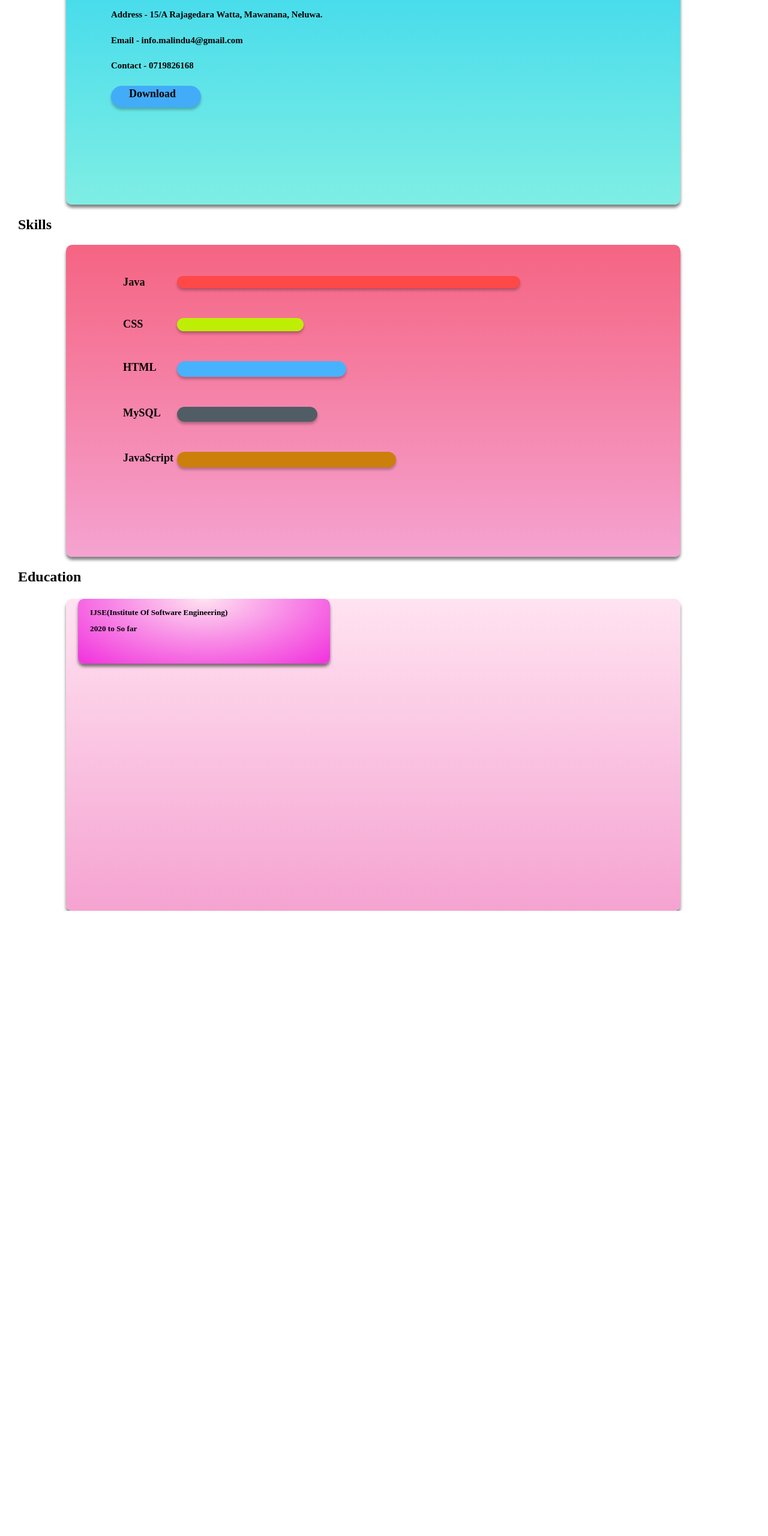
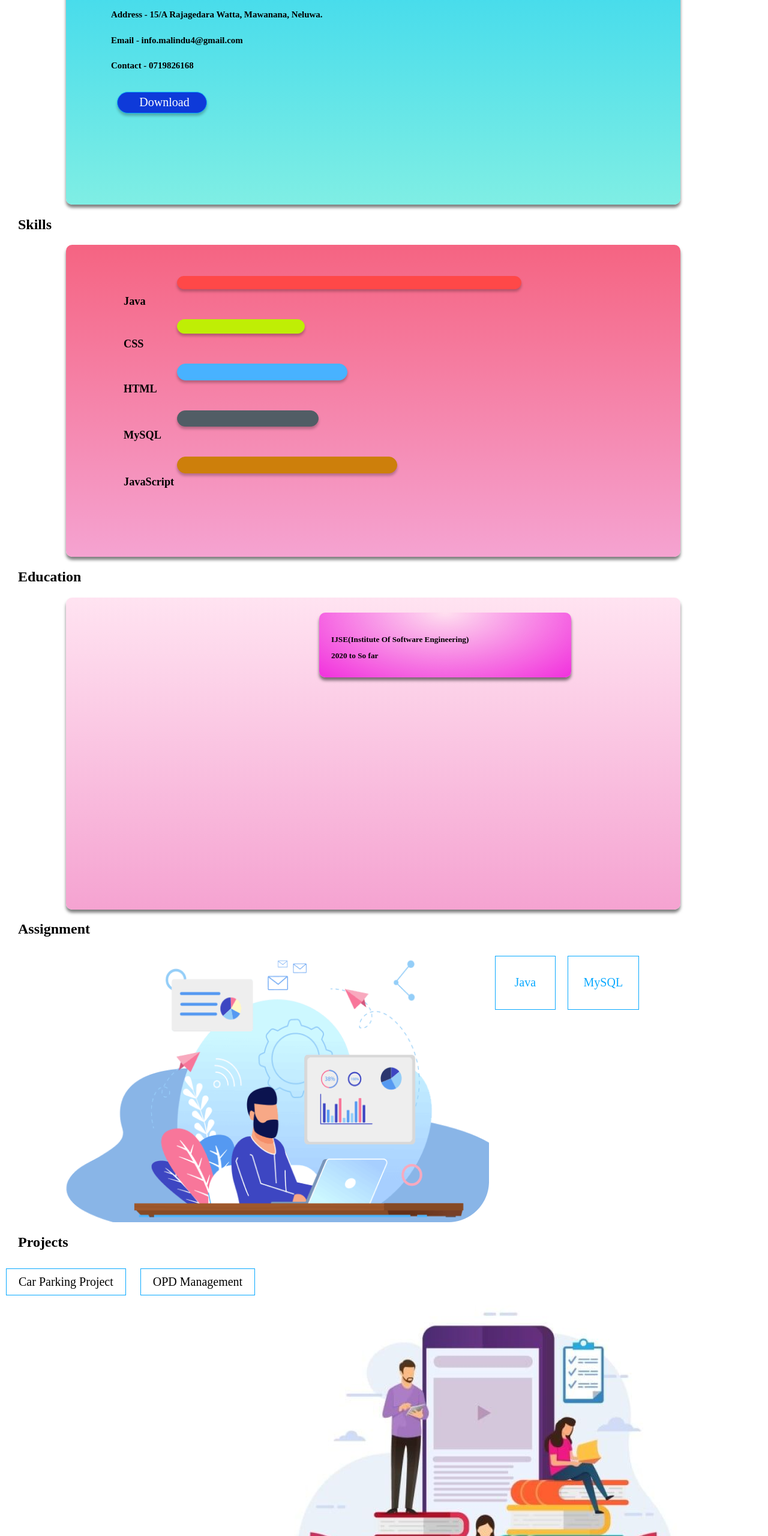
Before and after one commit to MalinduPabasara/MyProfile, a plain HTML site: page index.html in a window 1280 px wide. Shown: the part 960-3520 px from the top of the page at 60% size. Before the commit the page ends 2478 px from the top, so only its background shows below. Drawn offline with Linux system fonts and the light colour scheme.

Commit message:
Updated myprofile v.0.4

```diff
--- a/assets/css/stylesheet.css
+++ b/assets/css/stylesheet.css
@@ -120,25 +120,38 @@ drop-shadow(0 px 4 px 4 px rgba(0, 0, 0, 0.25));
     height: 36px;
     left: 168px;
     top: 408px;
-    background: #42ACF9;
+    background: #0e3ad9;
     box-shadow: 0px 4px 4px rgba(0, 0, 0, 0.25);
     border-radius: 27px;
-    transition: all 0.3s ease-in-out;
+    /*transition: all 0.3s ease-in-out;*/
+    border: 1px solid #09a9ff;
+    /*background: none;*/
+    padding: 10px 20px;
+    font-size: 20px;
+    font-family: "montserrat";
+    color: #ffffffff;
+    cursor: pointer;
+    margin: 10px;
+    transition: 0.8s;
+    overflow: hidden;
+    padding-left: 28px;
+    padding-top: 5px;
 }
-.dbutton:hover{
+
+.dbutton:hover {
     transform: scale(1.00);
     backdrop-filter: blur(5px);
-    background: radial-gradient(at 50% 0%,rgba(0,0,0,0), rgb(2, 94, 231));
-    box-shadow: 2px 5px 8px rgba(0,0,0,0.5);
+    background: radial-gradient(at 50% 0%, rgb(32, 210, 162), rgb(2, 94, 231));
+    box-shadow: 2px 5px 8px rgba(0, 0, 0, 0.5);
 }
 
-#buttonD {
-    padding-left: 30px;
-    padding-top: 7px;
-    text-decoration: none;
-    font-size: 18px;
-    color: black;
-}
+/*.dbutton {*/
+/*    padding-left: 30px;*/
+/*    padding-top: 7px;*/
+/*    text-decoration: none;*/
+/*    font-size: 18px;*/
+/*    color: black;*/
+/*}*/
 
 .skills {
     width: 80vw;
@@ -179,17 +192,19 @@ drop-shadow(0 px 4 px 4 px rgba(0, 0, 0, 0.25));
     left: 369px;
     top: 1524.8px;
     background: #FF4848;
+    border: 1px solid #FF4848;
     box-shadow: 0px 4px 4px rgba(0, 0, 0, 0.25);
     border-radius: 39px;
     transform: matrix(1, 0, 0, 1, 0, 0);
     transition: all 0.3s ease-in-out;
 }
-.javaclass:hover{
-    transform: scale(1.00);
-    backdrop-filter: blur(5px);
-    background: radial-gradient(at 50% 0%,rgba(0,0,0,0), rgba(176, 6, 6, 0.3));
-    box-shadow: 2px 5px 8px rgba(0,0,0,0.5);
-}
+
+/*.javaclass:hover{*/
+/*    transform: scale(1.00);*/
+/*    backdrop-filter: blur(5px);*/
+/*    background: radial-gradient(at 50% 0%,rgba(0,0,0,0), rgba(176, 6, 6, 0.3));*/
+/*    box-shadow: 2px 5px 8px rgba(0,0,0,0.5);*/
+/*}*/
 
 .cssclass {
     width: 210.92px;
@@ -198,17 +213,19 @@ drop-shadow(0 px 4 px 4 px rgba(0, 0, 0, 0.25));
     top: 1581.18px;
 
     background: #BFEE05;
+    border: 1px solid #BFEE05;
     box-shadow: 0px 4px 4px rgba(0, 0, 0, 0.25);
     border-radius: 39px;
     transform: matrix(1, 0, 0, 1, 0, 0);
     transition: all 0.3s ease-in-out;
 }
-.cssclass:hover{
-    transform: scale(1.00);
-    backdrop-filter: blur(5px);
-    background: radial-gradient(at 50% 0%,rgba(0,0,0,0), rgb(61, 210, 6));
-    box-shadow: 2px 5px 8px rgba(0,0,0,0.5);
-}
+
+/*.cssclass:hover{*/
+/*    transform: scale(1.00);*/
+/*    backdrop-filter: blur(5px);*/
+/*    background: radial-gradient(at 50% 0%,rgba(0,0,0,0), rgb(61, 210, 6));*/
+/*    box-shadow: 2px 5px 8px rgba(0,0,0,0.5);*/
+/*}*/
 
 .htmlclass {
     width: 281.95px;
@@ -217,17 +234,19 @@ drop-shadow(0 px 4 px 4 px rgba(0, 0, 0, 0.25));
     top: 1653.35px;
 
     background: #48B2FF;
+    border: 1px solid #48B2FF;
     box-shadow: 0px 4px 4px rgba(0, 0, 0, 0.25);
     border-radius: 39px;
     transform: matrix(1, 0, 0, 1, 0, 0);
     transition: all 0.3s ease-in-out;
 }
-.htmlclass:hover{
-    transform: scale(1.00);
-    backdrop-filter: blur(5px);
-    background: radial-gradient(at 50% 0%,rgba(0,0,0,0), rgb(22, 69, 224));
-    box-shadow: 2px 5px 8px rgba(0,0,0,0.5);
-}
+
+/*.htmlclass:hover{*/
+/*    transform: scale(1.00);*/
+/*    backdrop-filter: blur(5px);*/
+/*    background: radial-gradient(at 50% 0%,rgba(0,0,0,0), rgb(22, 69, 224));*/
+/*    box-shadow: 2px 5px 8px rgba(0,0,0,0.5);*/
+/*}*/
 
 .mysql {
     width: 233.5px;
@@ -236,17 +255,19 @@ drop-shadow(0 px 4 px 4 px rgba(0, 0, 0, 0.25));
     top: 1723.4px;
 
     background: #515D65;
+    border: 1px solid #515D65;
     box-shadow: 0px 4px 4px rgba(0, 0, 0, 0.25);
     border-radius: 39px;
     transform: matrix(1, 0, 0, 1, 0, 0);
     transition: all 0.3s ease-in-out;
 }
-.mysql:hover{
-    transform: scale(1.00);
-    backdrop-filter: blur(5px);
-    background: radial-gradient(at 50% 0%,rgba(0,0,0,0), rgb(161, 171, 171));
-    box-shadow: 2px 5px 8px rgba(0,0,0,0.5);
-}
+
+/*.mysql:hover{*/
+/*    transform: scale(1.00);*/
+/*    backdrop-filter: blur(5px);*/
+/*    background: radial-gradient(at 50% 0%,rgba(0,0,0,0), rgb(161, 171, 171));*/
+/*    box-shadow: 2px 5px 8px rgba(0,0,0,0.5);*/
+/*}*/
 
 .js {
     width: 365.33px;
@@ -255,17 +276,19 @@ drop-shadow(0 px 4 px 4 px rgba(0, 0, 0, 0.25));
     top: 1797.4px;
 
     background: #CD7F0B;
+    border: 1px solid #CD7F0B;
     box-shadow: 0px 4px 4px rgba(0, 0, 0, 0.25);
     border-radius: 39px;
     transform: matrix(1, 0, 0, 1, 0, 0);
     transition: all 0.3s ease-in-out;
 }
-.js:hover{
-    transform: scale(1.00);
-    backdrop-filter: blur(5px);
-    background: radial-gradient(at 50% 0%,rgba(0,0,0,0), rgb(229, 201, 5));
-    box-shadow: 2px 5px 8px rgba(0,0,0,0.5);
-}
+
+/*.js:hover{*/
+/*    transform: scale(1.00);*/
+/*    backdrop-filter: blur(5px);*/
+/*    background: radial-gradient(at 50% 0%,rgba(0,0,0,0), rgb(229, 201, 5));*/
+/*    box-shadow: 2px 5px 8px rgba(0,0,0,0.5);*/
+/*}*/
 
 #edumain {
     padding-left: 30px;
@@ -279,6 +302,8 @@ drop-shadow(0 px 4 px 4 px rgba(0, 0, 0, 0.25));
     margin-left: 110px;
     background: linear-gradient(to bottom, #FFE3F1, #f5a3d1);
 drop-shadow(0 px 4 px 4 px rgba(0, 0, 0, 0.25));
+    display: flex;
+
 }
 
 .eduijse {
@@ -287,7 +312,8 @@ drop-shadow(0 px 4 px 4 px rgba(0, 0, 0, 0.25));
     left: 788px;
     top: 2264px;
     background: #f56482;
-    margin-left: 20px;
+    margin-left: 422px;
+    margin-top: 25px;
 
     /*border: 1px solid rgba(255,255,255,0.4);*/
     border-radius: 10px;
@@ -315,3 +341,121 @@ drop-shadow(0 px 4 px 4 px rgba(0, 0, 0, 0.25));
     padding-top: 3px;
     margin-top: -13px;
 }
+
+.assignment {
+    /*    width: 80vw;*/
+    /*    height: 65vh;*/
+    /*    margin-left: 110px;*/
+    /*    border-radius: 10px;*/
+    /*    box-shadow: 0px 5px 5px rgba(0, 0, 0, 0.5);*/
+    /*    background: linear-gradient(to bottom, #f56482, #f5a3d1);*/
+    /*drop-shadow(0 px 4 px 4 px rgba(0, 0, 0, 0.25));*/
+
+    /*position: absolute;*/
+    width: 710px;
+    height: 454px;
+    left: 91px;
+    top: 2929px;
+    margin-left: 105px;
+    border-radius: 68px;
+    display: flex;
+
+}
+
+#assg {
+    padding-left: 30px;
+}
+
+#assg1 {
+    /*    width: 80px;*/
+    /*    height: 80px;*/
+    /*    margin-left: 735px;*/
+    /*    margin-top: -400px;*/
+    /*    box-shadow: 0px 5px 5px rgba(0, 0, 0, 0.5);*/
+    /*    background: linear-gradient(to bottom, #032398, #0319f1);*/
+    /*drop-shadow(0 px 4 px 4 px rgba(0, 0, 0, 0.25));*/
+
+    width: 260px;
+    height: 80px;
+    display: flex;
+}
+
+.btn {
+    border: 1px solid #09a9ff;
+    background: none;
+    padding: 10px 20px;
+    font-size: 20px;
+    font-family: "montserrat";
+    cursor: pointer;
+    margin: 10px;
+    transition: 0.8s;
+    overflow: hidden;
+}
+
+.btnjava, .btnsql {
+    color: #09a9ff;
+}
+
+.btnjava:hover, .btnsql:hover {
+    color: #ffffff;
+}
+
+.btn::before {
+    content: "";
+    /*position: absolute;*/
+    left: 0;
+    width: 100%;
+    height: 0%;
+    background: #09a9ff;
+    z-index: -1;
+    transition: 0.8s;
+}
+
+.btnjava::before {
+    top: 0;
+    border-radius: 0 0 50% 50%;
+}
+
+.btnsql::before {
+    bottom: 0;
+    border-radius: 50% 50% 0 0;
+}
+
+.btnjava:hover::before, .btnsql:hover::before {
+    height: 180%;
+}
+.btnjava{
+    width: 180px;
+    height: 90px;
+}
+.btnsql{
+    width: 224px;
+    height: 90px;
+}
+#prj{
+    padding-left: 30px;
+}
+
+.img{
+    width: 715px;
+    height: 750px;
+    left: 642px;
+    top: 3483px;
+    border-radius: 357.5px;
+    margin-top: -60px;
+    margin-left: 17px;
+
+}
+.project{
+    display: flex;
+}
+
+
+
+/*position: absolute;*/
+/*width: 715px;*/
+/*height: 750px;*/
+/*left: 642px;*/
+/*top: 3483px;*/
+
+/*background: url(4745c0ea356050be58688f81*/
--- a/index.html
+++ b/index.html
@@ -48,8 +48,9 @@
                     <h5>Address - 15/A Rajagedara Watta, Mawanana, Neluwa.</h5>
                     <h5>Email - info.malindu4@gmail.com</h5>
                     <h5>Contact - 0719826168</h5>
-                    <div class="dbutton">
-                        <h3><a id="buttonD" href="assets/pdf/">Download</a></h3>
+                    <div id="dbtn">
+                        <!--                        <h3><a id="buttonD" href="assets/pdf/">Download</a></h3>-->
+                        <button class="dbutton">Download</button>
                     </div>
                 </div>
 
@@ -94,6 +95,34 @@
             </div>
         </div>
     </section>
+    <section>
+        <div>
+            <h2 id="assg">Assignment</h2>
+            <div class="assignment">
+                <img src="assets/pic/assignment.png" alt="assignment picture">
+                <div id="assg1">
+                    <button class="btn btnjava">Java</button>
+                    <button class="btn btnsql">MySQL</button>
+                </div>
+
+            </div>
+        </div>
+    </section>
+    <section>
+        <div>
+            <h2 id="prj">Projects</h2>
+            <div class="project">
+                <div id="prj1">
+                    <button class="btn btncar">Car Parking Project</button>
+                    <button class="btn btnopd">OPD Management</button>
+                </div>
+                <div class="img">
+                    <img src="assets/pic/projects.png" alt="project picture">
+                </div>
+
+            </div>
+        </div>
+    </section>
 
 </main>
 <footer></footer>
```
Also changed, not shown: assets/pic/assignment.png (added), assets/pic/projects.png (added).
